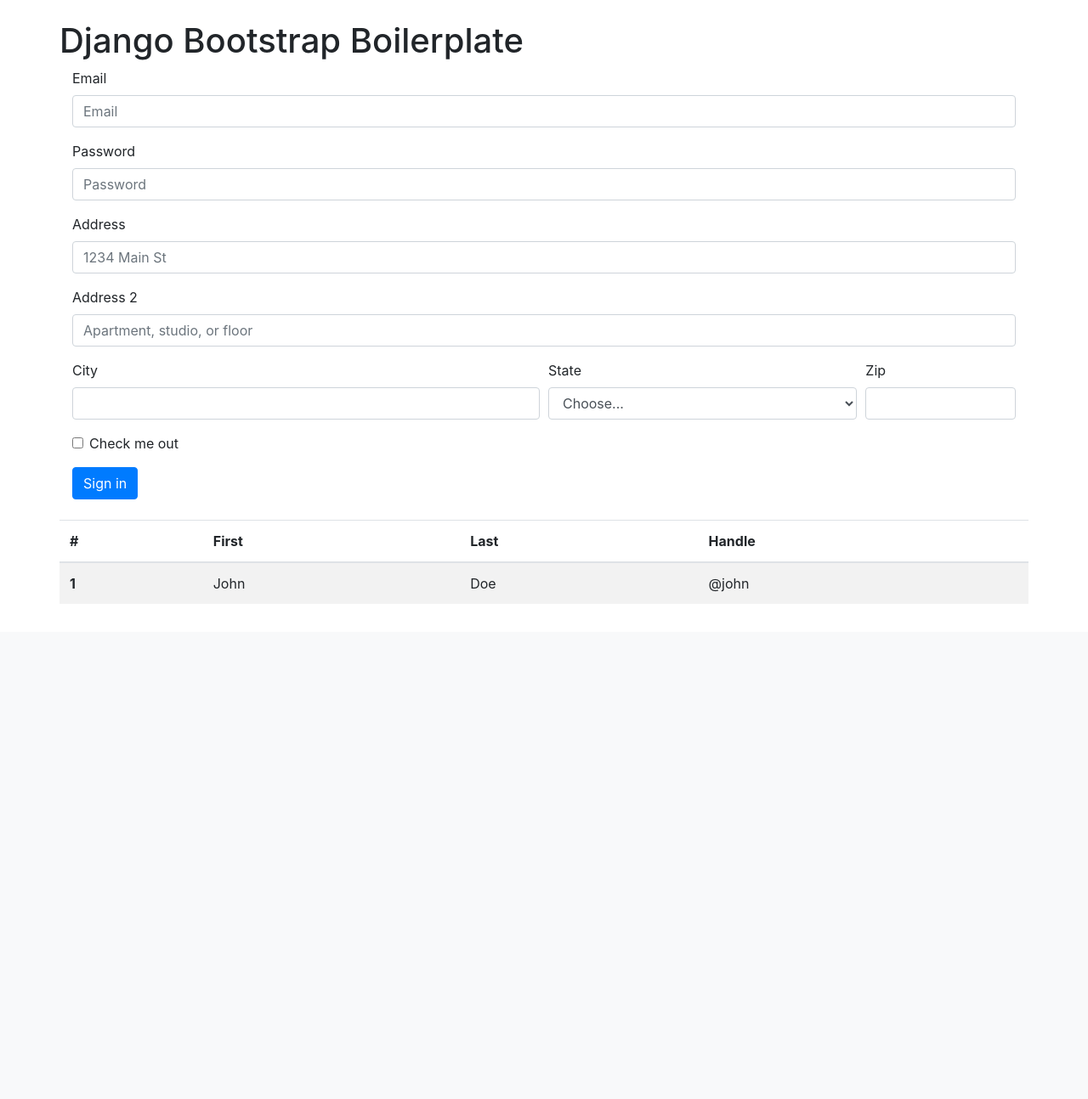
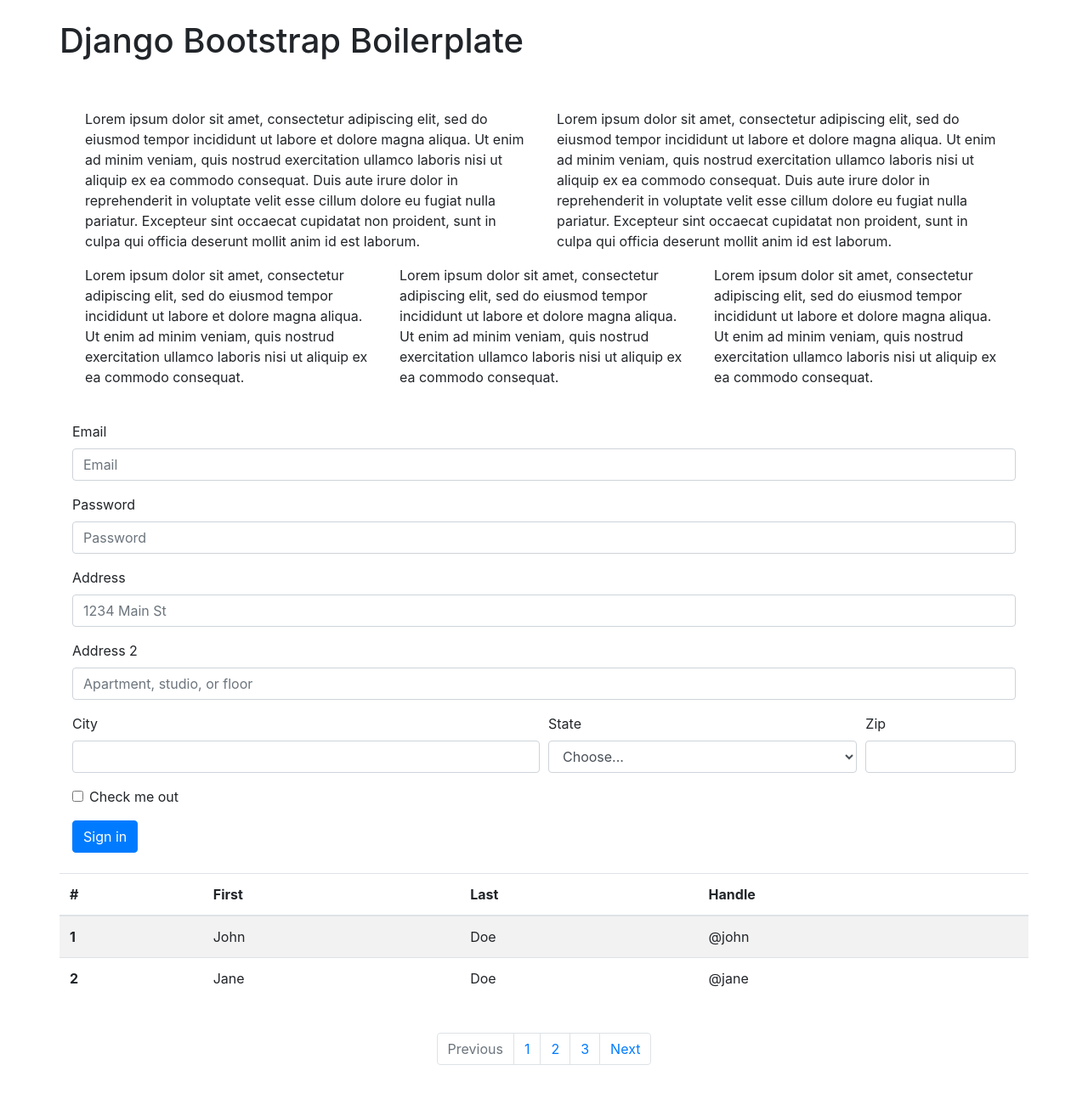
Before and after one commit to endormi/awesome-dj, a Django app: page / in a window 1280 px wide. Shown: the part 56-1350 px from the top of the page at 85% size. Before the commit the page ends 753 px from the top, so only its background shows below. Run offline with Django 3.2, Linux system fonts and the light colour scheme; some libraries are stand-ins or nearby versions.

Commit message:
content and .gitignore to ignore pyc

```diff
--- a/boilerplate/starter/templates/index.html
+++ b/boilerplate/starter/templates/index.html
@@ -7,6 +7,42 @@
     <div class="row">
       <h1>Django Bootstrap Boilerplate</h1>
   </div>
+
+  <br>
+  <br>
+
+  <div class="container">
+    <div class="row">
+      <div class="col-md-6">
+        <p>Lorem ipsum dolor sit amet, consectetur adipiscing elit, sed do eiusmod tempor incididunt ut labore et dolore magna aliqua.
+          Ut enim ad minim veniam, quis nostrud exercitation ullamco laboris nisi ut aliquip ex ea commodo consequat.
+          Duis aute irure dolor in reprehenderit in voluptate velit esse cillum dolore eu fugiat nulla pariatur.
+          Excepteur sint occaecat cupidatat non proident, sunt in culpa qui officia deserunt mollit anim id est laborum.</p>
+      </div>
+
+      <div class="col-md-6">
+        <p>Lorem ipsum dolor sit amet, consectetur adipiscing elit, sed do eiusmod tempor incididunt ut labore et dolore magna aliqua.
+          Ut enim ad minim veniam, quis nostrud exercitation ullamco laboris nisi ut aliquip ex ea commodo consequat.
+          Duis aute irure dolor in reprehenderit in voluptate velit esse cillum dolore eu fugiat nulla pariatur.
+          Excepteur sint occaecat cupidatat non proident, sunt in culpa qui officia deserunt mollit anim id est laborum.</p>
+      </div>
+
+      <div class="col-md-4">
+        <p>Lorem ipsum dolor sit amet, consectetur adipiscing elit, sed do eiusmod tempor incididunt ut labore et dolore magna aliqua.
+            Ut enim ad minim veniam, quis nostrud exercitation ullamco laboris nisi ut aliquip ex ea commodo consequat.</p>
+      </div>
+      <div class="col-md-4">
+        <p>Lorem ipsum dolor sit amet, consectetur adipiscing elit, sed do eiusmod tempor incididunt ut labore et dolore magna aliqua.
+            Ut enim ad minim veniam, quis nostrud exercitation ullamco laboris nisi ut aliquip ex ea commodo consequat.</p>
+      </div>
+      <div class="col-md-4">
+        <p>Lorem ipsum dolor sit amet, consectetur adipiscing elit, sed do eiusmod tempor incididunt ut labore et dolore magna aliqua.
+            Ut enim ad minim veniam, quis nostrud exercitation ullamco laboris nisi ut aliquip ex ea commodo consequat.</p>
+      </div>
+    </div>
+  </div>
+
+<br>
 
     <form>
         <div class="form-row">
@@ -73,8 +109,32 @@
         <td>Doe</td>
         <td>@john</td>
       </tr>
+      <tr>
+        <th scope="row">2</th>
+        <td>Jane</td>
+        <td>Doe</td>
+        <td>@jane</td>
+      </tr>
     </tbody>
   </table>
 </div>
 
+<br>
+
+<nav aria-label="Page navigation example">
+    <ul class="pagination justify-content-center">
+      <li class="page-item disabled">
+        <a class="page-link" href="#" tabindex="-1" aria-disabled="true">Previous</a>
+      </li>
+      <li class="page-item"><a class="page-link" href="#">1</a></li>
+      <li class="page-item"><a class="page-link" href="#">2</a></li>
+      <li class="page-item"><a class="page-link" href="#">3</a></li>
+      <li class="page-item">
+        <a class="page-link" href="#">Next</a>
+      </li>
+    </ul>
+  </nav>
+
+  <br>
+
 {% endblock %}
```
Also changed, not shown: 1 other file.
